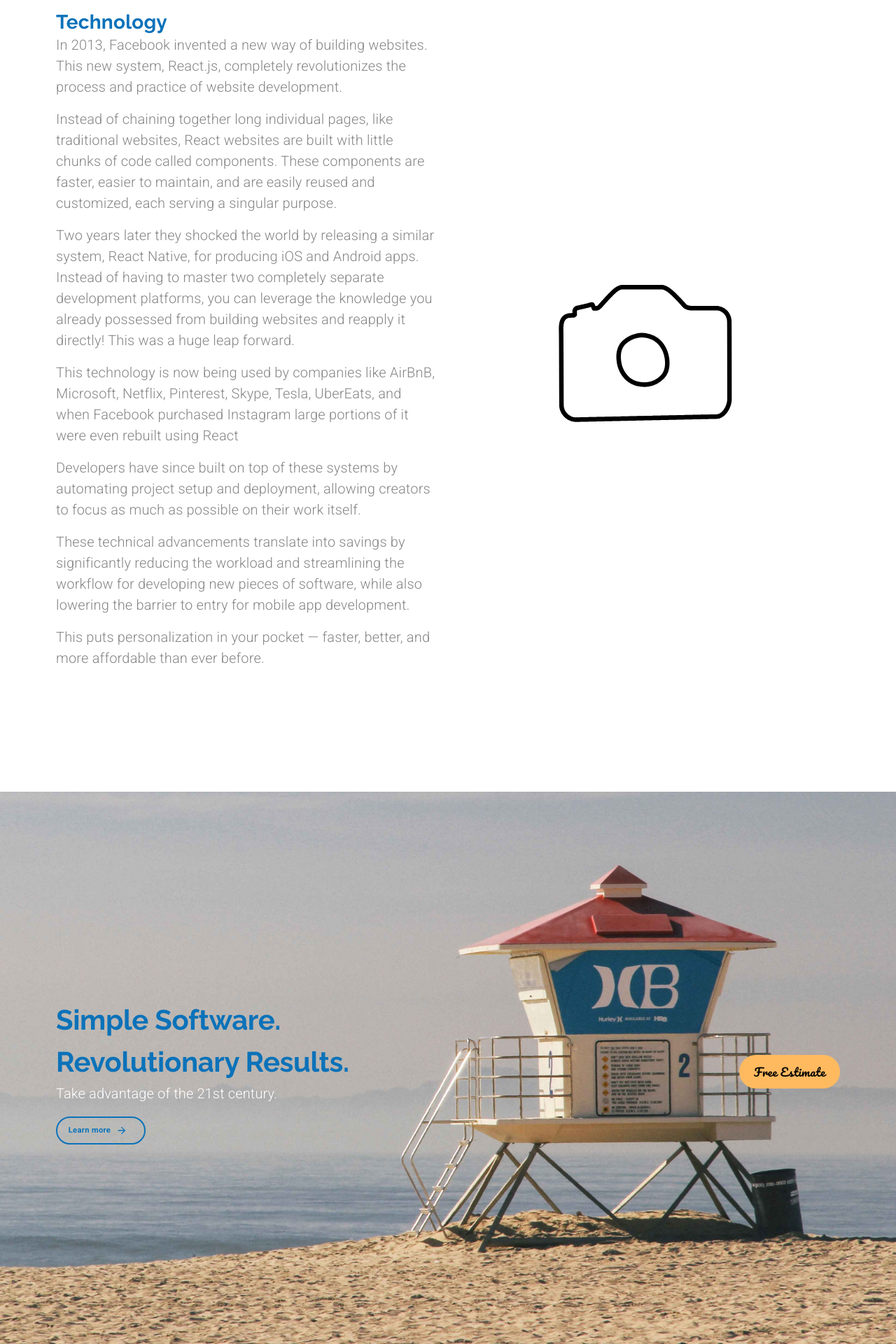
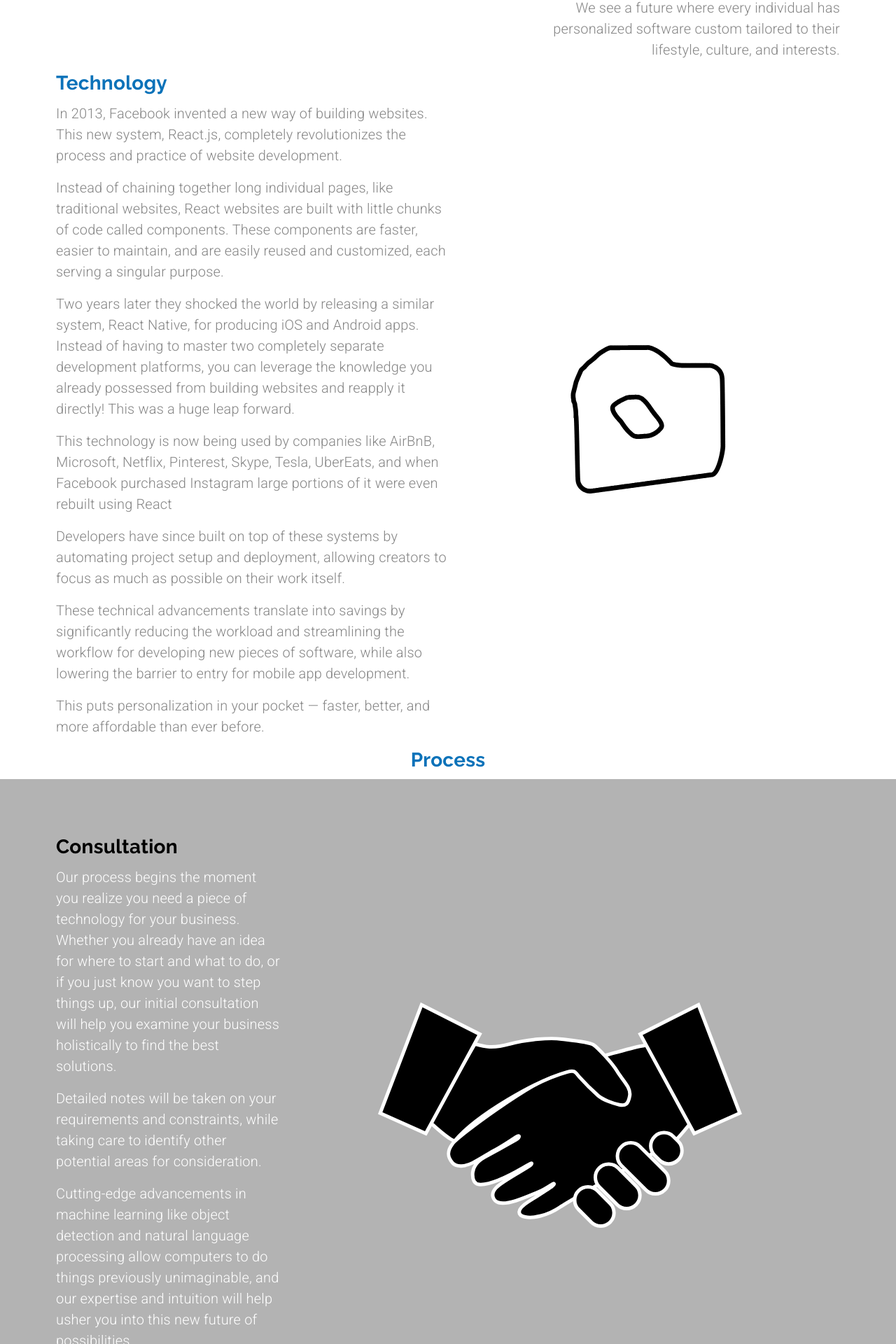
Before and after one commit to AnnaRoos/mui-tutorial-v4, a React (Create React App) app: page /revolution in a window 1280 px wide. Shown: the part 874-2794 px from the top of the page at 70% size. Built offline with nearby package versions, Linux system fonts and the light colour scheme.

Commit message:
learning more about the grid component, making process blocks in revolution page

```diff
--- /dev/null
+++ b/src/components/content/ProcessBlock.js
@@ -0,0 +1,76 @@
+import React from 'react';
+
+import Grid from '@material-ui/core/Grid';
+import Typography from '@material-ui/core/Typography';
+
+import { makeStyles } from '@material-ui/core/styles';
+import { useMediaQuery } from '@material-ui/core';
+import { useTheme } from '@material-ui/styles';
+
+const useStyles = makeStyles((theme) => ({
+  root: {
+    height: '60rem',
+    backgroundColor: (props) => props.backgroundColor,
+    padding: '5rem',
+    [theme.breakpoints.down('md')]: {
+      padding: '3rem',
+    },
+    [theme.breakpoints.down('sm')]: {
+      padding: '1rem',
+    },
+  },
+  textContainer: {
+    maxWidth: '20rem',
+  },
+  heading: { color: 'black' },
+  para: { color: 'white' },
+  imgContainer: {
+    alignSelf: 'center',
+  },
+}));
+
+const ProcessBlock = (props) => {
+  const { alt, heading, image, text } = props;
+  const classes = useStyles(props);
+  const theme = useTheme();
+  const matchesMD = useMediaQuery(theme.breakpoints.down('md'));
+
+  const textContent = text.map((para) => {
+    return (
+      <Grid item>
+        <Typography className={classes.para} variant="body1" paragraph>
+          {para}
+        </Typography>
+      </Grid>
+    );
+  });
+  return (
+    <Grid className={classes.root} container direction="row">
+      <Grid
+        className={classes.textContainer}
+        container
+        item
+        direction="column"
+        lg
+      >
+        <Grid item>
+          <Typography className={classes.heading} variant="h4" gutterBottom>
+            {heading}
+          </Typography>
+        </Grid>
+        {textContent}
+      </Grid>
+      <Grid
+        container
+        item
+        className={classes.imgContainer}
+        lg
+        justifyContent="center"
+      >
+        <img alt={alt} src={image} />
+      </Grid>
+    </Grid>
+  );
+};
+
+export default ProcessBlock;
--- a/src/components/content/TextImageLargeBlock.js
+++ b/src/components/content/TextImageLargeBlock.js
@@ -10,10 +10,10 @@
 const useStyles = makeStyles((theme) => ({
   root: {},
   textContainer: {
-    maxWidth: '50%',
+    maxWidth: '40rem',
   },
   img: {
-    width: '100%',
+    maxWidth: '40rem',
   },
 }));
 
@@ -34,7 +34,7 @@
 
   if (image) {
     imageContent = (
-      <Grid item xl={6} lg={6}>
+      <Grid item lg>
         <img className={classes.img} alt={alt} src={image} />
       </Grid>
     );
@@ -42,12 +42,17 @@
 
   if (animation) {
     imageContent = (
-      <Grid item lg={6}>
+      <Grid
+        item
+        container
+        lg
+        justifyContent={matchesMD ? 'center' : 'flex-end'}
+      >
         <Lottie
           animationData={animation}
           autoplay
           loop
-          style={{ width: '100%' }}
+          style={{ maxWidth: '40rem', margin: 0 }}
         />
       </Grid>
     );
@@ -70,21 +75,29 @@
       item
       direction={matchesMD ? 'column' : 'row'}
       alignItems={'center'}
-      spacing={4}
     >
-      {position === 'right' ? imageContent : null}
-      <Grid item xl={6} lg={6}>
-        <Grid container direction="column">
-          <Grid item>
-            <Typography variant="h4" align={matchesMD ? 'center' : position}>
-              {heading}
-            </Typography>
-          </Grid>
-          <Grid item>{textContent}</Grid>
+      {position === 'right' || matchesMD ? imageContent : null}
+
+      <Grid
+        className={classes.textContainer}
+        container
+        item
+        direction="column"
+        lg
+      >
+        <Grid item>
+          <Typography
+            variant="h4"
+            gutterBottom
+            align={matchesMD ? 'center' : position}
+          >
+            {heading}
+          </Typography>
         </Grid>
+        <Grid item>{textContent}</Grid>
       </Grid>
 
-      {position === 'left' ? imageContent : null}
+      {position === 'left' && !matchesMD ? imageContent : null}
     </Grid>
   );
 };
--- a/src/data/revolutionData.js
+++ b/src/data/revolutionData.js
@@ -1,5 +1,7 @@
 import visionImg from '../assets/vision.svg';
 import technologyAnimation from '../animations/technologyAnimation/data.json';
+
+import consultationIcon from '../assets/consultationIcon.svg';
 
 export const revolutionMainBlocks = [
   {
@@ -52,3 +54,25 @@
     position: 'left',
   },
 ];
+
+export const processBlocks = [
+  {
+    heading: 'Consultation',
+    text: [
+      `Our process begins the moment you realize you need a piece of technology
+      for your business. Whether you already have an idea for where to start and
+      what to do, or if you just know you want to step things up, our initial
+      consultation will help you examine your business holistically to find the
+      best solutions.`,
+      `Detailed notes will be taken on your requirements and constraints,
+      while taking care to identify other potential areas for consideration.`,
+      `Cutting-edge advancements in machine learning like object detection and
+      natural language processing allow computers to do things previously
+      unimaginable, and our expertise and intuition will help usher you into
+      this new future of possibilities.`,
+    ],
+    backgroundColor: '#B3B3B3',
+    alt: 'handshake',
+    image: consultationIcon,
+  },
+];
--- a/src/pages/MobileAppsPage.js
+++ b/src/pages/MobileAppsPage.js
@@ -37,7 +37,6 @@
   const classes = useStyles();
   const theme = useTheme();
   const matchesMD = useMediaQuery(theme.breakpoints.down('md'));
-  const matchesSM = useMediaQuery(theme.breakpoints.down('sm'));
 
   const mobileAppsContent = mobileAppsBlocks.map((block) => {
     return (
--- a/src/pages/RevolutionPage.js
+++ b/src/pages/RevolutionPage.js
@@ -8,23 +8,27 @@
 import { useTheme } from '@material-ui/styles';
 
 import CTABlock from '../components/content/CTABlock';
+import ProcessBlock from '../components/content/ProcessBlock';
 
-import { revolutionMainBlocks } from '../data/revolutionData';
+import { revolutionMainBlocks, processBlocks } from '../data/revolutionData';
 import TextImageLargeBlock from '../components/content/TextImageLargeBlock';
 
 const useStyles = makeStyles((theme) => ({
   root: {},
-  firstBlock: {
-    padding: '2rem 5rem 10rem 5rem',
+  rowContainer: {
+    padding: '0 5rem 0 5rem',
+
     [theme.breakpoints.down('md')]: {
-      padding: '2rem 3rem 10rem 3rem',
+      padding: '0 3rem 0 3rem',
     },
     [theme.breakpoints.down('sm')]: {
-      padding: '2rem 1rem 10rem 1rem',
+      padding: '0 1rem 0 1rem',
     },
   },
-
-  blockMargin: { marginBottom: '10rem' },
+  heading: {
+    fontFamily: 'Pacifico',
+    margin: '2rem 0 3rem 0',
+  },
 }));
 
 const RevolutionPage = ({ navigationHandler }) => {
@@ -45,16 +49,41 @@
     );
   });
 
+  const processContent = processBlocks.map((block) => {
+    return (
+      <ProcessBlock
+        backgroundColor={block.backgroundColor}
+        heading={block.heading}
+        text={block.text}
+        alt={block.alt}
+        image={block.image}
+      />
+    );
+  });
+
   return (
     <Grid className={classes.root} container direction="column">
-      <Grid className={classes.firstBlock} container direction="column">
+      <Grid className={classes.rowContainer} container direction="column">
         <Grid item>
-          <Typography variant="h2" align={matchesMD ? 'center' : 'left'}>
+          <Typography
+            className={classes.heading}
+            variant="h2"
+            align={matchesMD ? 'center' : 'left'}
+          >
             The Revolution
           </Typography>
         </Grid>
         {largeTextContent}
+        <Grid container justifyContent="center">
+          <Grid item>
+            <Typography variant="h4" gutterBottom>
+              Process
+            </Typography>
+          </Grid>
+        </Grid>
       </Grid>
+      {processContent}
+      <Grid className={classes.rowContainer} container></Grid>
       <Grid item>
         <CTABlock navigationHandler={navigationHandler} />
       </Grid>
```
